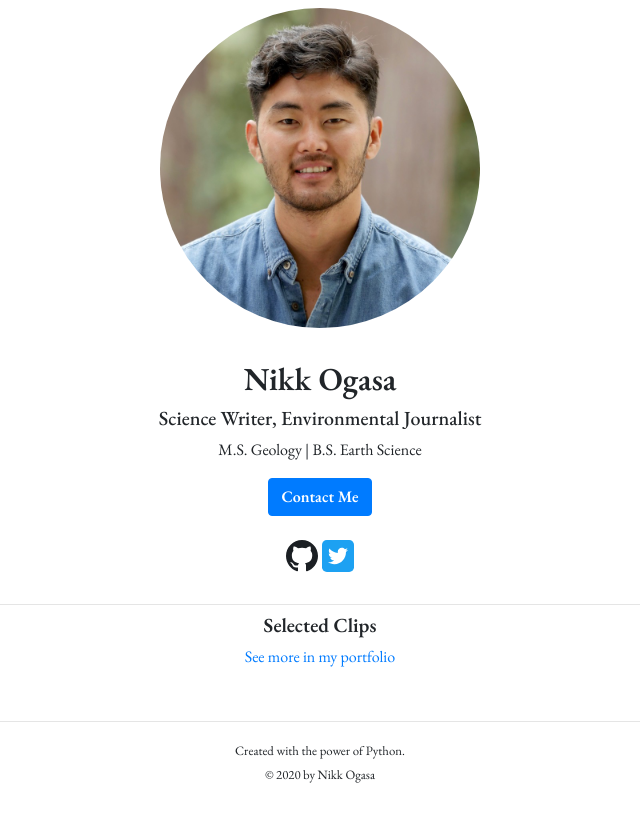
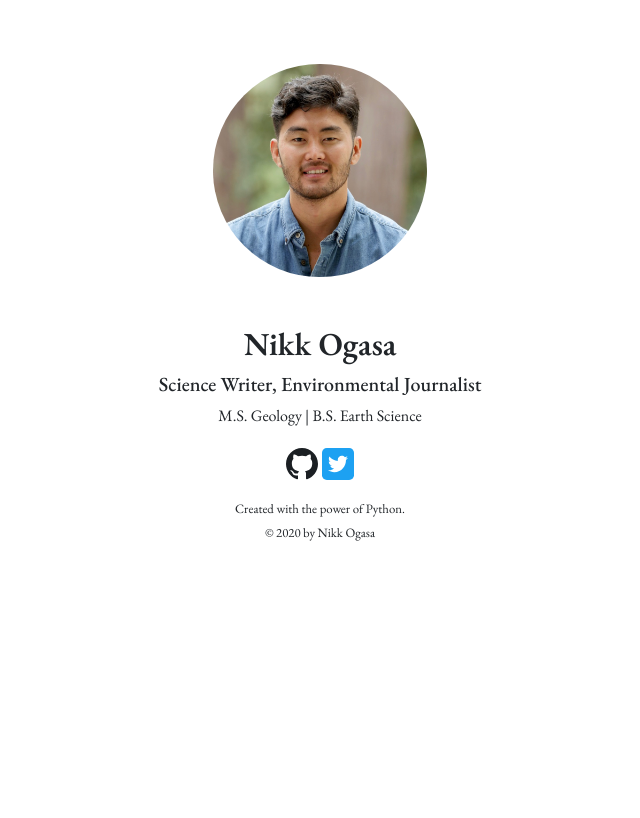
Before and after one commit to ntogasa/personal_website, a Django app: page / in a window 1280 px wide. Shown: the part 80-898 px from the top of the page, without its empty margins (320-960 px from the left). After the commit the page ends 621 px from the top, so only its background shows below. Run offline with Django 3.2, Linux system fonts and the light colour scheme; data that the repository does not hold is empty; parts of the project's set-up code (start-up, migrations or seed data) failed here and were passed over; some libraries are stand-ins or nearby versions.

Commit message:
Remove featured clips from home

```diff
--- a/static/css/custom.css
+++ b/static/css/custom.css
@@ -71,7 +71,11 @@ div.home-overlay {
 div.home-container {
     padding: 4rem;
     padding-bottom: 6rem;
-    background: url("/static/images/lake.jpg") no-repeat center center fixed;
+    background:
+        linear-gradient(
+            rgba(0,0,0,0.3),
+            rgba(0,0,0,0.3)
+        ),url("/static/images/lake.jpg") no-repeat center center;
     -webkit-background-size: cover;
     -moz-background-size: cover;
     -o-background-size: cover;
--- a/templates/base/base.html
+++ b/templates/base/base.html
@@ -26,7 +26,6 @@
     <div class="footer container-fluid">
         <div class="row justify-content-center">
             <div class="col-12 col-sm-11 col-md-9 text-center">
-                <hr>
                 <small>Created with the power of Python.</small>
                 <br>
                 <small>© 2020 by Nikk Ogasa</small>
--- a/templates/home.html
+++ b/templates/home.html
@@ -8,8 +8,9 @@
 
 {% block content %}
 <div class="container-fluid">
-    <div class="row d-flex justify-content-center">
-        <div class="col-6 col-xs-4 col-sm-3 text-center mt-2 p-0">
+    <div class="obelisk">
+        <div class="row d-flex justify-content-center mt-5">
+            <div class="col-6 col-xs-4 col-sm-2 text-center m-3 p-0">
                 <img class="img-fluid home-photo" alt="Science writer Nikk Ogasa" src="{% static 'images/portrait1.jpg' %}">
             </div>
         </div>
@@ -22,17 +23,22 @@
         <div class="row d-flex justify-content-center">
             <p class="text-center">M.S. Geology | B.S. Earth Science</p>
         </div>
+        <!--Contact button-->
+        <!--
         <div class="row d-flex justify-content-center">
             <a class="btn btn-primary" href="{% url 'contact' %}" target="_blank"><strong>Contact Me</strong></a>
         </div>
+        -->
         <!--Social Media-->
         <div class="row d-flex justify-content-center">
-        <div class="col-8 text-center mt-4">
+            <div class="col-8 text-center mt-1 mb-8">
                 <a href="https://github.com/ntogasa" target="_blank"><img class="social-logo"  alt="Nikk Ogasa Github link" src="{% static 'images/github.svg' %}"></a>
                 <a href="https://twitter.com/nikkogasa" target="_blank"><img class="social-logo"  alt="Nikk Ogasa twitter link" src="{% static 'images/twitter.svg' %}"></a>
             </div>
         </div>
+
         <!--Featured stories-->
+        <!--
         <div class="row d-flex justify-content-center">
             <div class="col-12 col-sm-11 col-md-9 mt-3">
                 <hr class="mb-2">
@@ -51,7 +57,7 @@
             </div>
             {% endfor %}
         </div>
-
-
+        -->
+    </div>
 </div>
 {% endblock content %}
```
Lines whose indentation alone changed are shown as unchanged.
